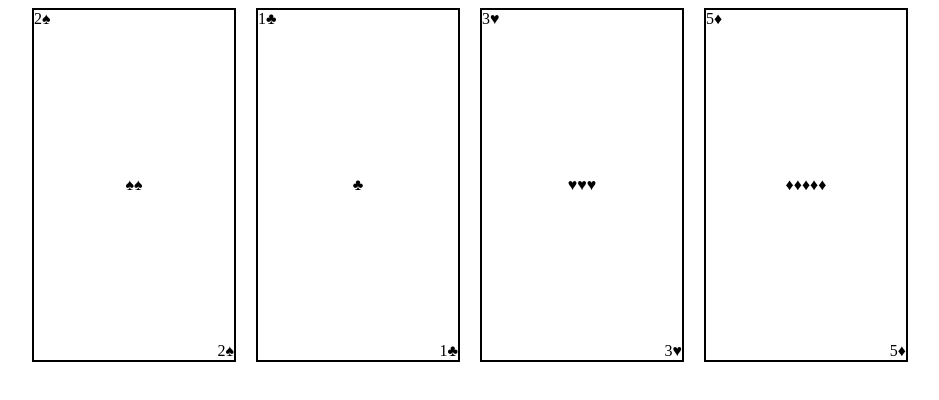
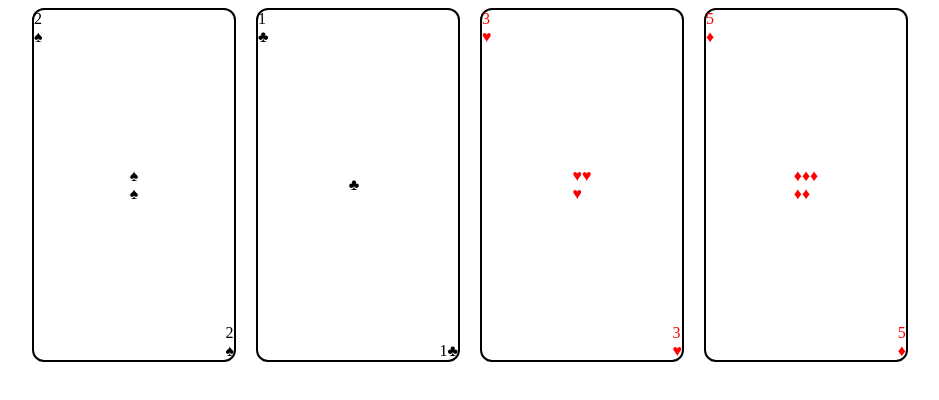
Before and after one commit to doqa-io/playing-card-page, a plain HTML site: page index.html in a window 1280 px wide. Shown: the whole page, without its empty margins (170-1109 px from the left). Drawn offline with Linux system fonts and the light colour scheme.

Commit message:
refactor card structure for better semantic layout

```diff
--- a/index.html
+++ b/index.html
@@ -12,24 +12,56 @@
 <body>
   <main id="playing-cards">
     <div class="card">
-      <div class="left">2♠</div>
-      <div class="middle">♠♠</div>
-      <div class="right">2♠</div>
+      <div class="left">
+        <div>2</div>
+        <div>♠</div>
+      </div>
+      <div class="middle">
+        <div>♠</div>
+        <div>♠</div>
+      </div>
+      <div class="right">
+        <div>2</div>
+        <div>♠</div>
+      </div>
     </div>
     <div class="card">
-      <div class="left">1♣</div>
-      <div class="middle">♣</div>
+      <div class="left">
+        <div>1</div>
+        <div>♣</div>
+      </div>
+      <div class="middle">
+        <div>♣</div>
+      </div>
       <div class="right">1♣</div>
     </div>
-    <div class="card">
-      <div class="left">3♥</div>
-      <div class="middle">♥♥♥</div>
-      <div class="right">3♥</div>
+    <div class="card_red">
+      <div class="left">
+        <div>3</div>
+        <div>♥</div>
+      </div>
+      <div class="middle">
+        <div>♥♥</div>
+        <div>♥</div>
+      </div>
+      <div class="right">
+        <div>3</div>
+        <div>♥</div>
+      </div>
     </div>
-    <div class="card">
-      <div class="left">5♦</div>
-      <div class="middle">♦♦♦♦♦</div>
-      <div class="right">5♦</div>
+    <div class="card_red">
+      <div class="left">
+        <div>5</div>
+        <div>♦</div>
+      </div>
+      <div class="middle">
+        <div>♦♦♦</div>
+        <div>♦♦</div>
+      </div>
+      <div class="right">
+        <div>5</div>
+        <div>♦</div>
+      </div>
     </div>
   </main>
 </body>
--- a/styles.css
+++ b/styles.css
@@ -11,6 +11,17 @@
   border: 2px solid #000000;
   width: 200px;
   height: 350px;
+  border-radius: 12px;
+}
+
+.card_red {
+  display: flex;
+  justify-content: space-between;
+  border: 2px solid #000000;
+  width: 200px;
+  height: 350px;
+  color: #FF0000;
+  border-radius: 12px;
 }
 
 .left {
```
